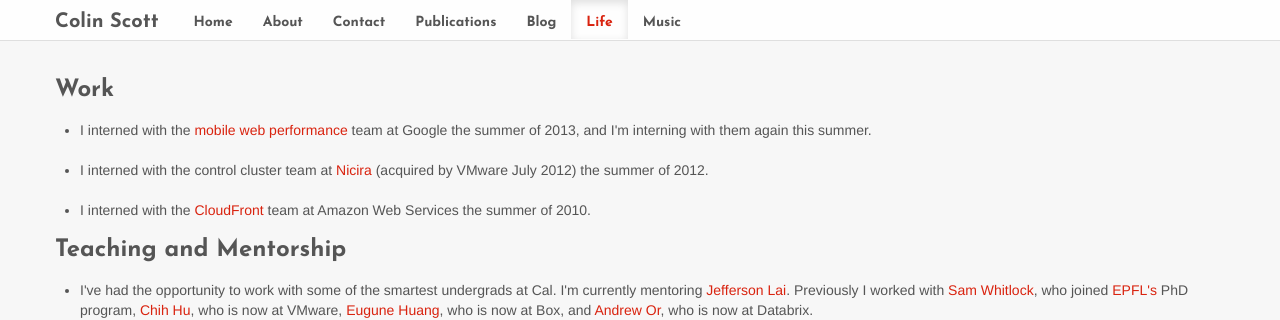
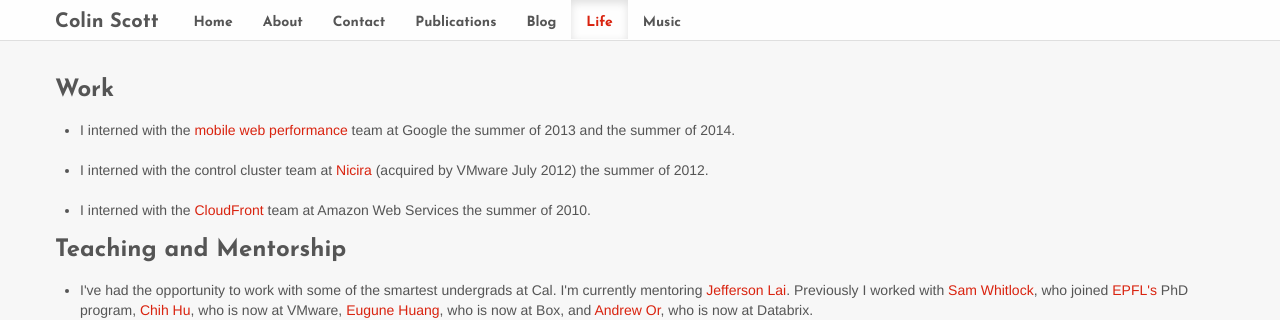
Before and after one commit to colin-scott/personal_website, a Jekyll site: the page built from life.html, in a window 1280 px wide. Shown: the top 320 px of the page. Built offline with Jekyll 4.4.1, drawn with Linux system fonts in a browser that asks for light colours; Markdown is read by kramdown in place of the engine named in the settings.

```diff
--- a/about.html
+++ b/about.html
@@ -6,7 +6,7 @@ description: Colin Scott gets to work on awesome problems with awesome people
 ---
 
 <p>
-I'm a third year graduate student at UC Berkeley.<br/>
+I'm now a fourth year graduate student at UC Berkeley.<br/>
 </br>
 I work in the <a href=https://netsys.cs.berkeley.edu>NetSys
     Group</a> on distributed systems, with a focus on
--- a/life.html
+++ b/life.html
@@ -10,7 +10,7 @@ description: Random Tidbits
 <li>
   I interned with the
   <a href=http://matt-welsh.blogspot.com/2011/05/what-im-working-on-at-google-making.html>mobile web performance</a> team at
-  Google the summer of 2013, and I'm interning with them again this summer.
+  Google the summer of 2013 and the summer of 2014.
 </li>
 <br />
 <li>
```
